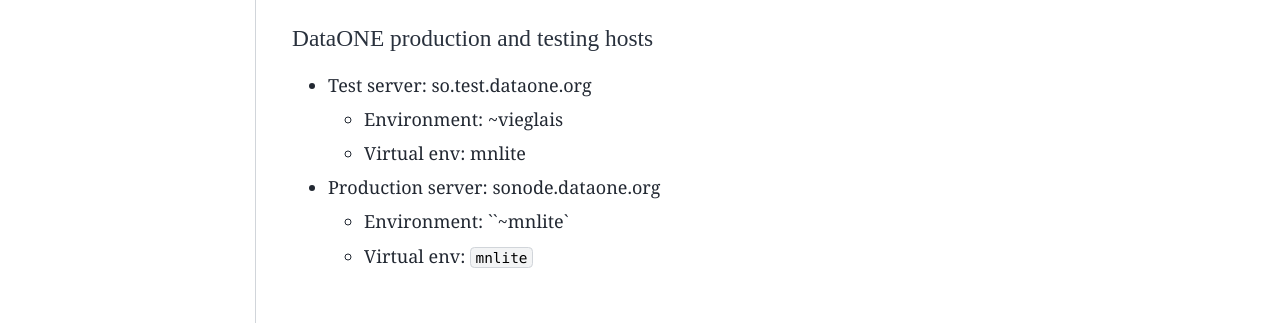
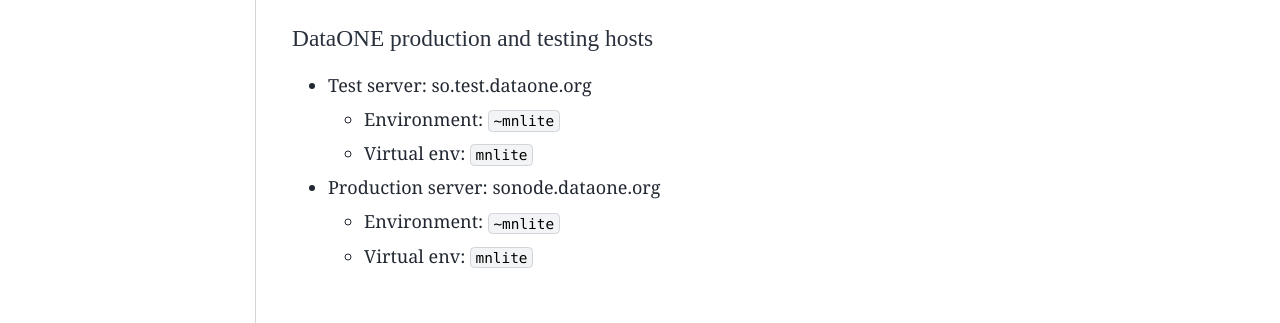
Before and after one commit to DataONEorg/mnlite, a Jupyter Book: the page built from docs/operation.md, in a window 1280 px wide and 900 px high. Shown: the part 296-619 px from the top of the window. Built offline with Jupyter Book 1.0.4 settings and Sphinx 7.4.7 and the Sphinx Book theme 1.1.4, drawn with Linux system fonts in a browser that asks for light colours; some web fonts are replaced; pages that are not in the unit, such as notebooks, are missing from menus; some of the changed text lies outside the part shown.

Commit message:
modifying operation steps

```diff
--- a/docs/operation.md
+++ b/docs/operation.md
@@ -9,10 +9,10 @@
 ## DataONE production and testing hosts
 
 - Test server: so.test.dataone.org
-    - Environment: ~vieglais
-    - Virtual env: mnlite
+    - Environment: `~mnlite`
+    - Virtual env: `mnlite`
 - Production server: sonode.dataone.org
-    - Environment: ``~mnlite`
+    - Environment: `~mnlite`
     - Virtual env: `mnlite`
 
 ## Testing
@@ -25,7 +25,7 @@
 
 1. Log in to sonode.dataone.org (or so.test.dataone.org for testing)
 2. `sudo su - mnlite`
-3. `workon mnlite`
+3. `workon mnlite` (`conda activate mnlite` on the test node)
 4. `cd WORK/mnlite`
 5. Initialize a new repository: `opersist -f instance/nodes/HAKAI_IYS init`
 6. Create a contact subject: `opersist -f instance/nodes/HAKAI_IYS sub -o create -n "Brett Johnson" -s "http://orcid.org/0000-0001-9317-0364"`
```
